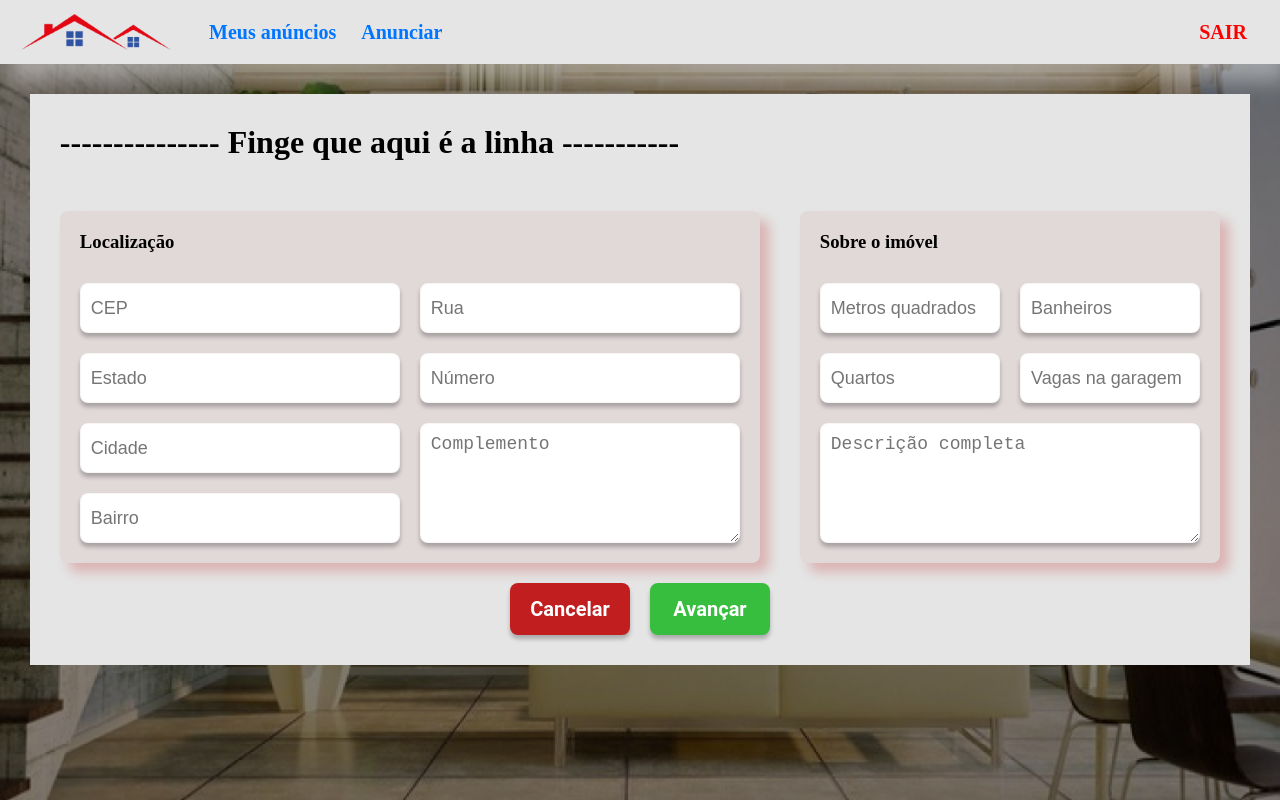
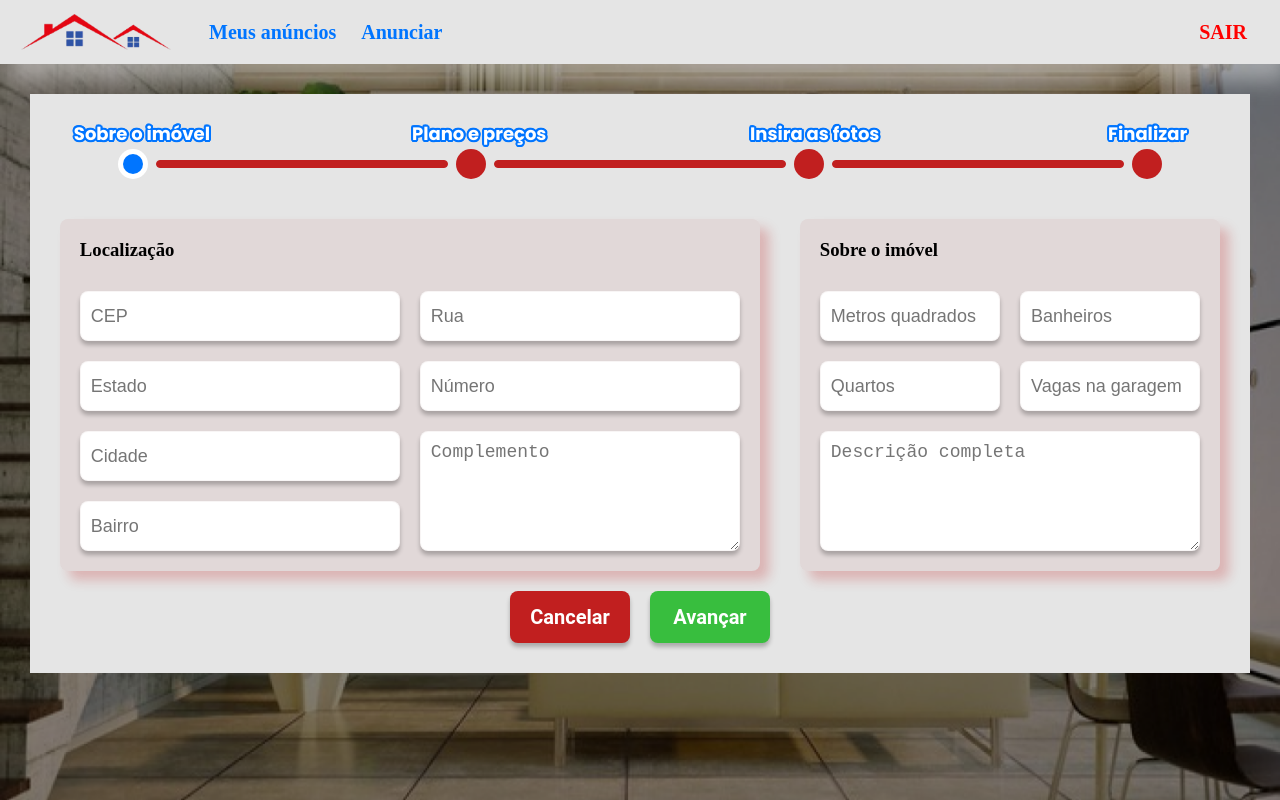
Before and after one commit to DanielSoaresRocha/Imobiliaria, an Angular app in the folder frontend/: page /register-house in a window 1280 px wide. Built offline with nearby package versions, Linux system fonts and the light colour scheme.

Commit message:
#56 Criando componente statusBar

```diff
--- a/frontend/src/app/modules/advertiser/advertiser.module.ts
+++ b/frontend/src/app/modules/advertiser/advertiser.module.ts
@@ -3,12 +3,14 @@ import { CommonModule } from '@angular/common';
 import { RegisterHouseComponent } from './register-house'
 import { AdvertiserRoutingModule } from './advertiser-routing.module';
 import { NavbarAdvertiserComponent } from './navbar-advertiser';
+import { ProgressHouseComponent } from './register-house/progress-house';
 
 
 @NgModule({
   declarations: [
     RegisterHouseComponent,
     NavbarAdvertiserComponent,
+    ProgressHouseComponent,
   ],
   imports: [
     CommonModule,
--- /dev/null
+++ b/frontend/src/app/modules/advertiser/register-house/progress-house/index.ts
@@ -0,0 +1 @@
+export * from './progress-house.component'
--- /dev/null
+++ b/frontend/src/app/modules/advertiser/register-house/progress-house/progress-house.component.css
@@ -0,0 +1,82 @@
+.containerProgress {
+  width: 100%;
+  display: flex;
+  justify-content: center;
+  margin-top: 25px;
+}
+.progress {
+  display: flex;
+  width: 90%;
+  justify-content: space-between;
+  align-items: center;
+  margin-bottom: 40px;
+}
+
+.progress .circle {
+  width: 30px;
+  height: 30px;
+  border-radius: 50%;
+  background-color: var(--main-color);
+  position: relative;
+  display: flex;
+}
+
+.progress span {
+  border: 1px solid var(--main-color);
+  min-width: 28%;
+  height: 8px;
+  border-radius: 8px;
+  background-color: var(--main-color);
+}
+
+.circle:before {
+  content: "Sobre o imóvel";
+  top: -29px;
+  right: -75px;
+  position: absolute;
+  display: flex;
+  flex-flow: nowrap;
+  min-width: 149px;
+  color: white;
+  font-family: Poppins;
+  font-style: normal;
+  font-weight: bold;
+  font-size: 18px;
+  line-height: 27px;
+  text-shadow: #0075ff 2px 0px 0px, #0075ff 1.75517px 0.958851px 0px,
+    #0075ff 1.0806px 1.68294px 0px, #0075ff 0.141474px 1.99499px 0px,
+    #0075ff -0.832294px 1.81859px 0px, #0075ff -1.60229px 1.19694px 0px,
+    #0075ff -1.97998px 0.28224px 0px, #0075ff -1.87291px -0.701566px 0px,
+    #0075ff -1.30729px -1.5136px 0px, #0075ff -0.421592px -1.95506px 0px,
+    #0075ff 0.567324px -1.91785px 0px, #0075ff 1.41734px -1.41108px 0px,
+    #0075ff 1.92034px -0.558831px 0px;
+}
+
+.progress .circle:nth-child(3):before {
+  content: "Plano e preços";
+}
+
+.progress .circle:nth-child(5):before {
+  content: "Insira as fotos";
+}
+
+.progress .circle:nth-child(7):before {
+  content: "Finalizar";
+  right: -95px;
+}
+
+.circle.active {
+  background-color: white !important;
+}
+.circle.active::after {
+  content: "";
+  display: flex;
+  width: 20px;
+  height: 20px;
+  background-color: #0075ff;
+  border-radius: 50%;
+  position: absolute;
+  top: 50%;
+  left: 50%;
+  transform: translate(-50%, -50%);
+}
--- /dev/null
+++ b/frontend/src/app/modules/advertiser/register-house/progress-house/progress-house.component.html
@@ -0,0 +1,11 @@
+<div class="containerProgress">
+    <div class="progress">
+        <div [ngClass]="{'active' : stage == 1}" class="circle"></div>
+        <span></span>
+        <div [ngClass]="{'active' : stage == 2}" class="circle"></div>
+        <span></span>
+        <div [ngClass]="{'active' : stage == 3}" class="circle"></div>
+        <span></span>
+        <div [ngClass]="{'active' : stage == 4}" class="circle"></div>
+    </div>
+</div>
--- /dev/null
+++ b/frontend/src/app/modules/advertiser/register-house/progress-house/progress-house.component.ts
@@ -0,0 +1,16 @@
+import { Component, Input, OnInit } from '@angular/core';
+
+@Component({
+  selector: 'app-progress-house',
+  templateUrl: './progress-house.component.html',
+  styleUrls: ['./progress-house.component.css']
+})
+export class ProgressHouseComponent implements OnInit {
+  @Input() stage: number;
+
+  constructor() { }
+
+  ngOnInit(): void {
+  }
+
+}
--- a/frontend/src/app/modules/advertiser/register-house/register-house.component.html
+++ b/frontend/src/app/modules/advertiser/register-house/register-house.component.html
@@ -1,6 +1,6 @@
 <div class="containerRegisterHouse">
     <div class="card">
-        <h1>--------------- Finge que aqui é a linha -----------</h1>
+        <app-progress-house [stage]="1"></app-progress-house>
 
         <form>
             <section>
```
Also changed, not shown: 1 other file (tests, documents, lock files or other folders).
